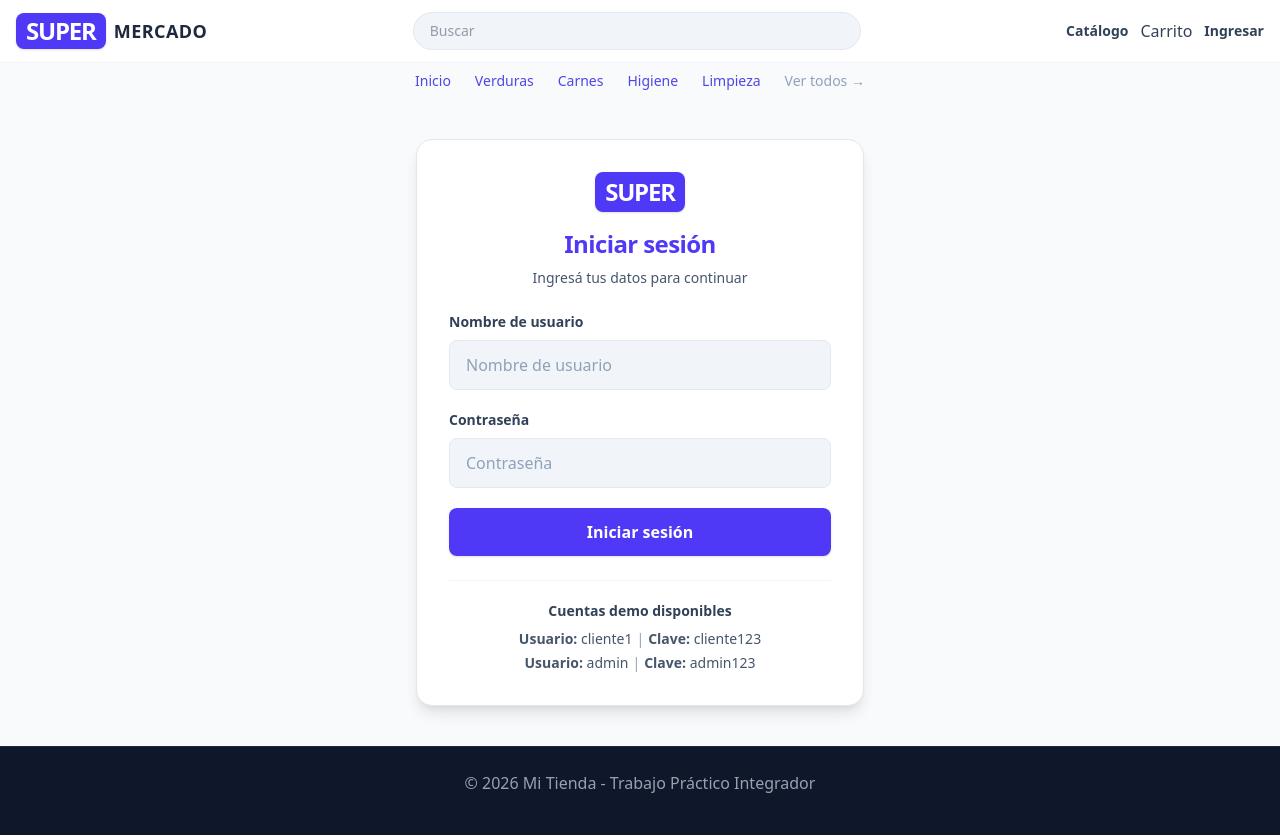
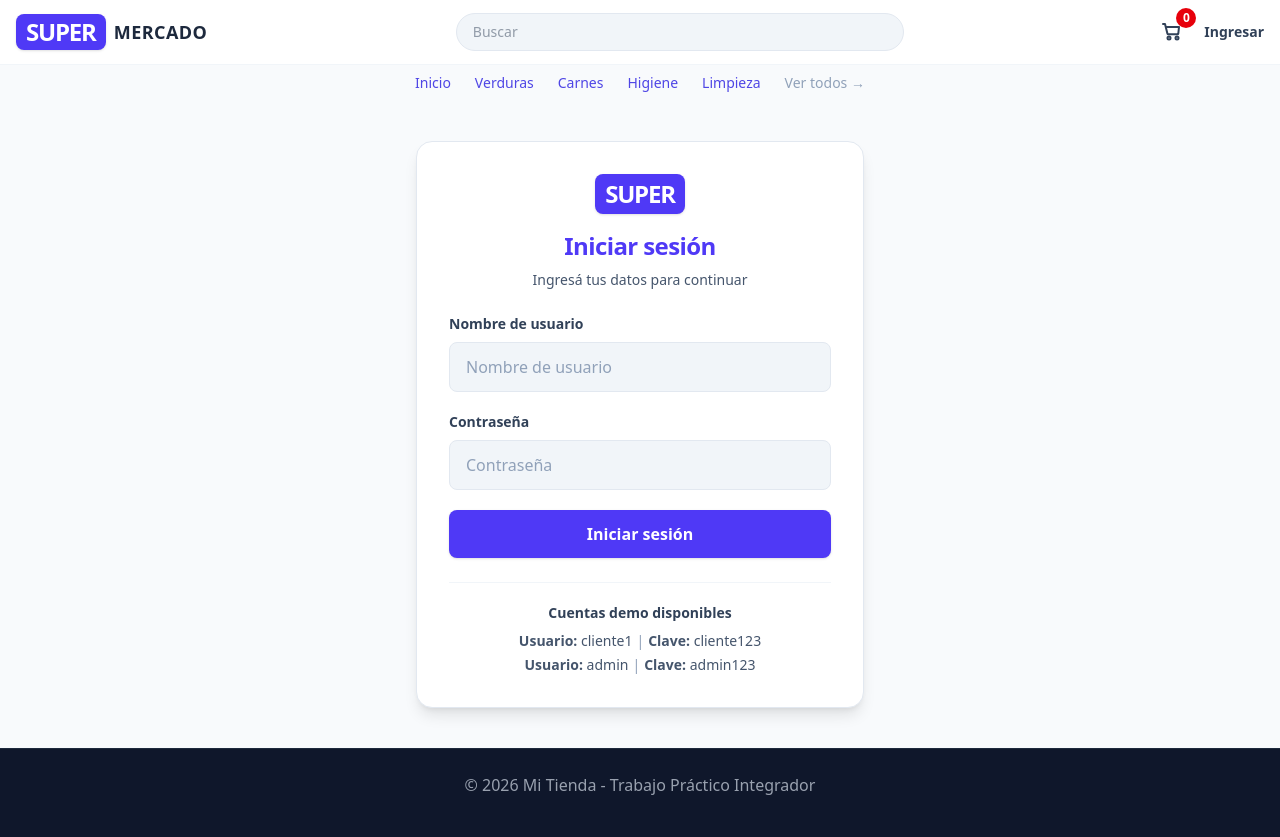
Before and after one commit to DavidNieto-2012/TP-integrador-final---WEB-2, a React (Vite) app: page /login in a window 1280 px wide. Built offline with nearby package versions, Linux system fonts and the light colour scheme; no server answers.

Commit message:
Elimino "catalogo" d ela nav y agrego boton de carrito a la nav

```diff
--- /dev/null
+++ b/src/components/CarritoBoton.jsx
@@ -0,0 +1,39 @@
+import { Link } from "react-router-dom";
+import { useCarrito } from "../context/CarritoProvisorio";
+
+const CarritoBoton = () => {
+  const { cantidadTotal } = useCarrito();
+
+  return (
+    <Link
+      to="/carrito"
+      aria-label={`Ver carrito, ${cantidadTotal} artículos`}
+      title="Ver carrito"
+      className="relative inline-flex h-10 w-10 items-center justify-center rounded-full text-slate-700 transition-colors hover:bg-indigo-50 hover:text-indigo-600"
+    >
+      <svg
+        viewBox="0 0 24 24"
+        aria-hidden="true"
+        focusable="false"
+        className="h-6 w-6"
+        fill="none"
+        stroke="currentColor"
+        strokeWidth="2"
+        strokeLinecap="round"
+        strokeLinejoin="round"
+      >
+        <circle cx="9" cy="18" r="1.5" />
+        <circle cx="17" cy="18" r="1.5" />
+        <path d="M3 4h2l2.4 9.5a1 1 0 0 0 1 .8h8.9a1 1 0 0 0 1-.8L19 7H7" />
+      </svg>
+      <span
+        aria-live="polite"
+        className="absolute -right-1 -top-1 inline-flex min-h-5 min-w-5 items-center justify-center rounded-full bg-red-600 px-1 text-xs font-bold leading-none text-white"
+      >
+        {cantidadTotal}
+      </span>
+    </Link>
+  );
+};
+
+export default CarritoBoton;
--- a/src/components/CarritoItem.jsx
+++ b/src/components/CarritoItem.jsx
@@ -17,11 +17,13 @@ const CarritoItem = ({ item, cambiarCantidad, quitarDelCarrito }) => {
         <h3 className="truncate font-bold text-slate-800">
           {item.title || "Producto sin nombre"}
         </h3>
-        <p className="mt-1 font-semibold text-slate-600">
-          ${(precio * cantidad).toFixed(2)}
+        <p className="pt-2">Precio Unitario ${(precio).toFixed(2)}</p>
+        <p className="mt-1  font-semibold text-slate-600">
+          Subtotal ${(precio * cantidad).toFixed(2)}
         </p>
 
         <div className="mt-3 inline-flex items-center gap-3 rounded-lg border border-slate-200 px-2 py-1">
+          <p className=" m-0 inline-flex items-center">Unidades</p>
           <button
             type="button"
             onClick={() => cambiarCantidad(item.id, cantidad - 1)}
--- a/src/components/Header.jsx
+++ b/src/components/Header.jsx
@@ -1,6 +1,7 @@
-import React, { useState } from "react";
+import { useState } from "react";
 import { Link, useNavigate } from "react-router-dom";
 import { useAuth } from "../context/AuthProvisorio";
+import CarritoBoton from "./CarritoBoton";
 
 
 
@@ -42,9 +43,6 @@ const Header = () => {
 
         {/* Acciones derecha */}
         <div className="flex items-center gap-3">
-          <Link to="/productos" className="text-sm font-semibold text-slate-700 hover:text-indigo-600 hidden sm:inline">
-            Catálogo {/*diria de quitar el link catálogo porque ya está, es el "ver todos"*/}
-          </Link>
 
           {/*botón para admins*/}
           {user?.rol === "admin" && (
@@ -56,8 +54,7 @@ const Header = () => {
             </Link>
           )}
 
-          {/* REEMPLAZAR CON EL COMPONENTE DEL CARRITO <carrito-boton></carrito-boton>*/}
-          <button onClick={() => navigate("/carrito")}>Carrito</button>
+          <CarritoBoton />
 
           {/*aparece el botón salir y se muestra su usuario si se está logueado, caso contrario muestra "ingresar"*/}
           {user ? (
```
Also changed, not shown: 1 other file (tests, documents, lock files or other folders).
